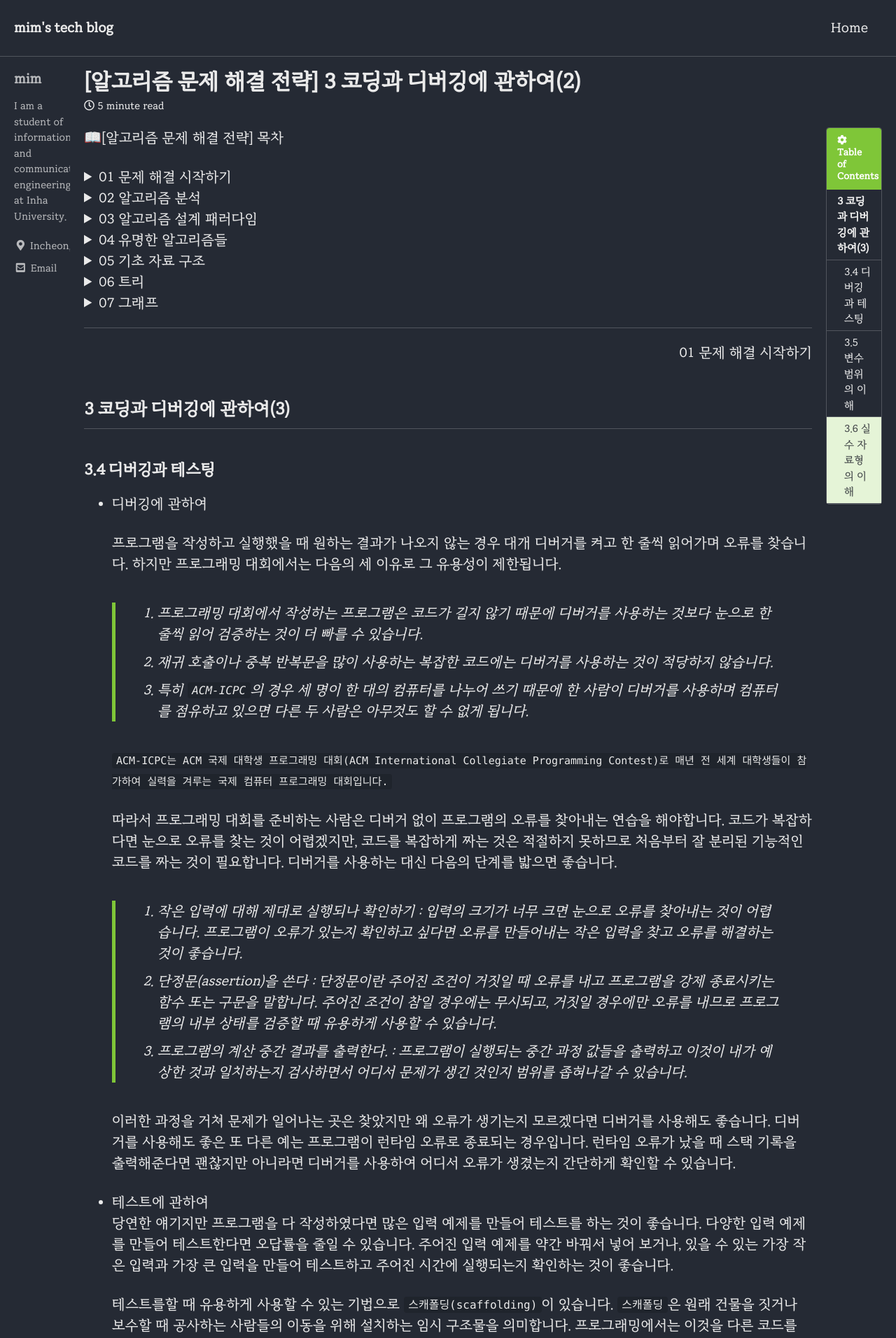
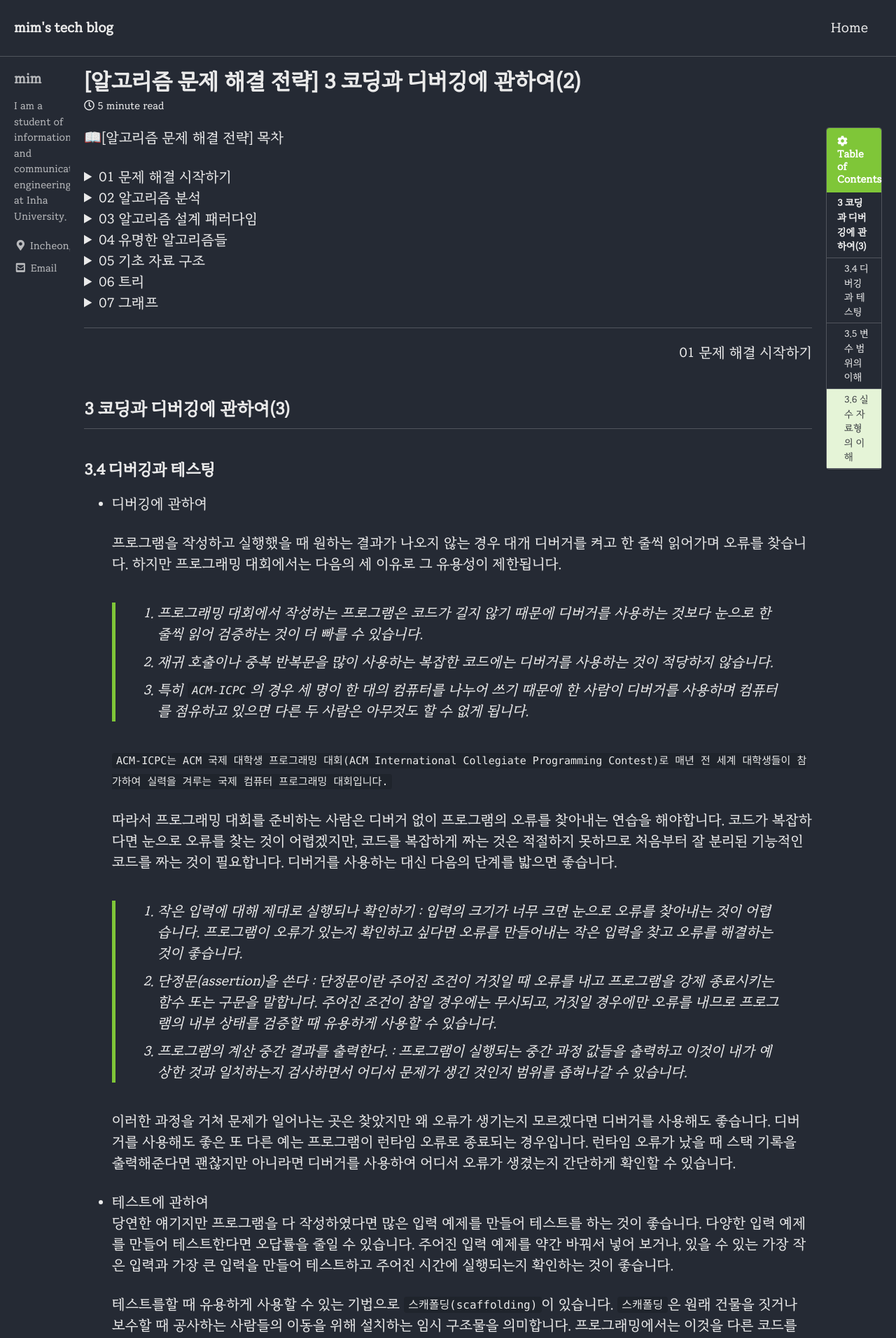
Before and after one commit to ChoMinkyung/chominkyung.github.io, a Jekyll site: the page built from _posts/algorithmic_problem_solving_strategies/2021-08-01-algorithmicProblemSolvingStrategies_01_3(2).md, in a window 1280 px wide. Shown: the top 1912 px of the page at 70% size. Built offline with Jekyll 4.4.1, drawn with Linux system fonts in a browser that asks for light colours; cached includes are drawn as plain includes; some web fonts are replaced.

Commit message:
다시 원래대로..

```diff
--- a/_sass/minimal-mistakes/_navigation.scss
+++ b/_sass/minimal-mistakes/_navigation.scss
@@ -514,7 +514,7 @@
 
   .nav__title {
     color: #fff;
-    font-size: 14px; //$type-size-6;
+    font-size: $type-size-6;
     background: $primary-color;
     border-top-left-radius: $border-radius;
     border-top-right-radius: $border-radius;
@@ -531,10 +531,10 @@
   padding: 0;
   width: 100%;
   list-style: none;
-  font-size: 14px; //$type-size-6;
+  font-size: $type-size-6;
 
   @include breakpoint($large) {
-    font-size: 15px; //$type-size-7;
+    font-size: $type-size-7;
   }
 
   a {
```
